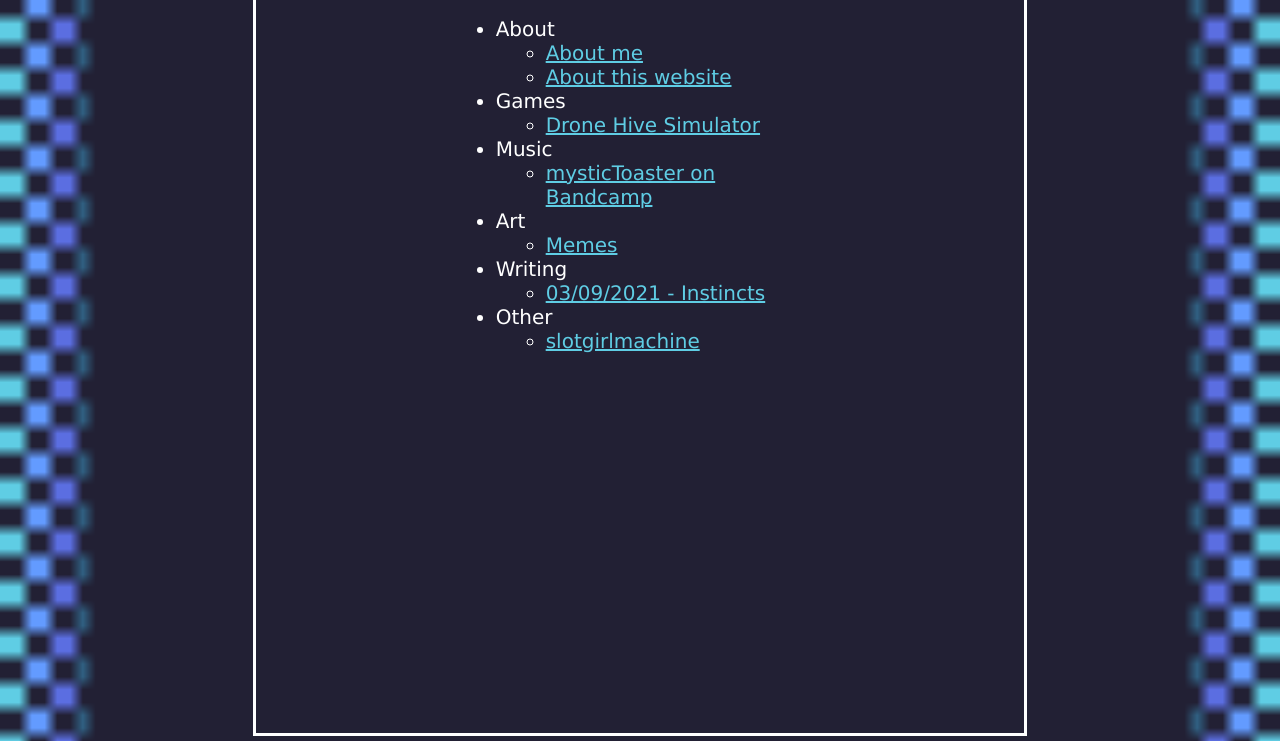
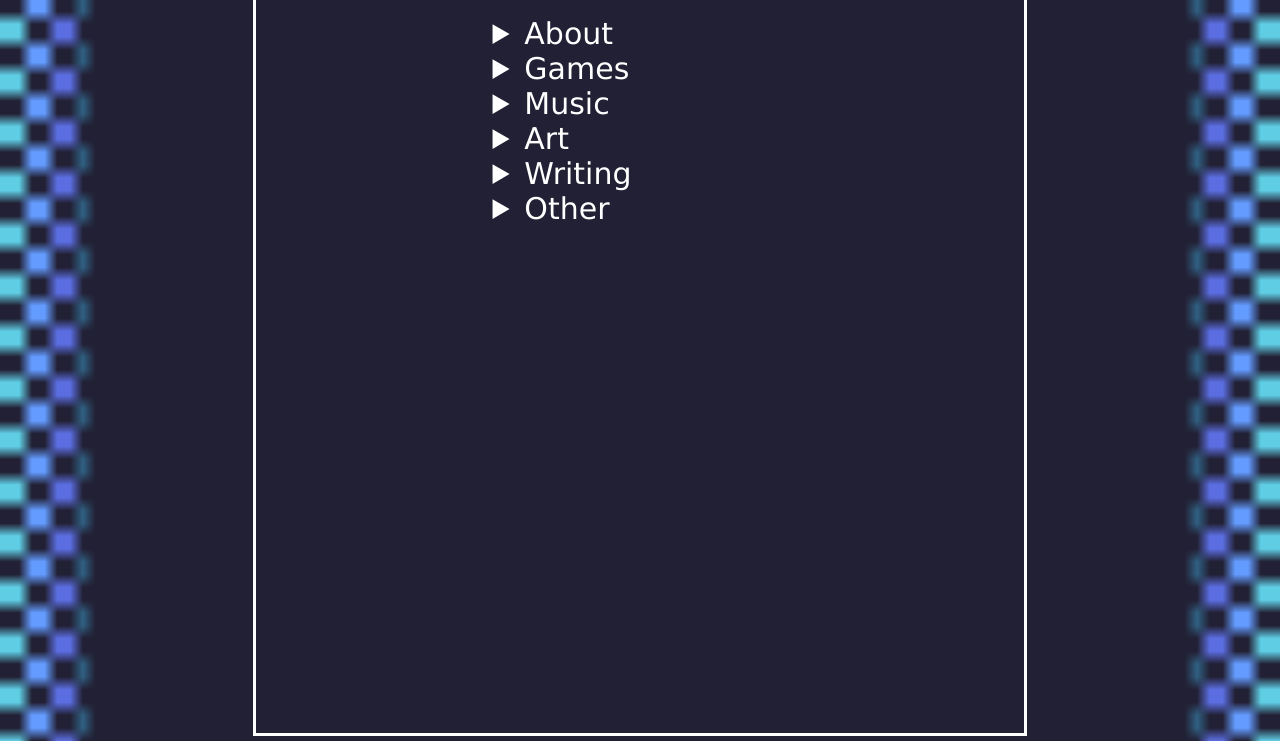
Before and after one commit to avn-0216-m/maiden-dot-zone, a plain HTML site: page index.html in a window 1280 px wide. Shown: the part 59-800 px from the top of the page. Drawn offline with Linux system fonts and the light colour scheme.

Commit message:
changed index from ul to details accordion

```diff
--- a/index.html
+++ b/index.html
@@ -11,33 +11,43 @@
                     <h1>Welcome to the Maiden Zone</h1>
                 </header>
                 <div class="contents">
-                    <ul>
-                        <li>About</li>
+                        <details>
+                            <summary>About</summary>
                             <ul>
                                 <li><a href="/pages/about/me.html"> About me</li>
                                 <li><a href="/pages/about/website.html"> About this website</a></li>
                             </ul>
-                        <li>Games</li>
+                        </details>
+                        <details>
+                            <summary>Games</summary>
                             <ul>
                                 <li><a href="/pages/games/hivesim.html">Drone Hive Simulator</a></li>
                             </ul>
-                        <li>Music</li>
+                        </details>
+                        <details>
+                            <summary>Music</summary>
                             <ul>
                                 <li><a href="https://mystictoaster.bandcamp.com/">mysticToaster on Bandcamp</a></li>
                             </ul>
-                        <li>Art</li>
+                        </details>
+                        <details>
+                            <summary>Art</summary>
                             <ul>
                                 <li><a href="/pages/art/memes.html">Memes</a></li>
                             </ul>
-                        <li>Writing</li>
+                        </details>
+                        <details>
+                            <summary>Writing</summary>
                             <ul>
                                 <li><a href="/pages/writing/instincts.html">03/09/2021 - Instincts</a></li>
                             </ul>
-                        <li>Other</li>
+                        </details>
+                        <details>
+                            <summary>Other</summary>
                             <ul>
                                 <li><a href="/pages/other/slotgirlmachine.html">slotgirlmachine</a></li>
                             </ul>
-                    </ul>
+                        </details>
                 </div>
             </article>
         </main>
--- a/style.css
+++ b/style.css
@@ -20,9 +20,13 @@ header {
     text-align: center;
 }
 
-h1, h2, p, li, ul, label {
+h1, h2, p, li, ul, label, summary {
     font-family: Verdana, Geneva, Tahoma, sans-serif;
     color:white;
+}
+
+summary {
+    font-size: 30px;
 }
 
 li, ul {
@@ -54,9 +58,11 @@ article {
 }
 
 main > article > div.contents {
-    margin-right: auto;
-    margin-left: auto;
-    width: 50%;
+    margin-left: 30%;
+}
+
+details > ul {
+    margin: 0;
 }
 
 footer {
@@ -72,6 +78,7 @@ footer {
     }
     main > article > div.contents {
         width: 100%;
+        margin-left: 0;
     }
     main {
         padding-bottom: 20%;
```
Lines whose indentation alone changed are shown as unchanged.
